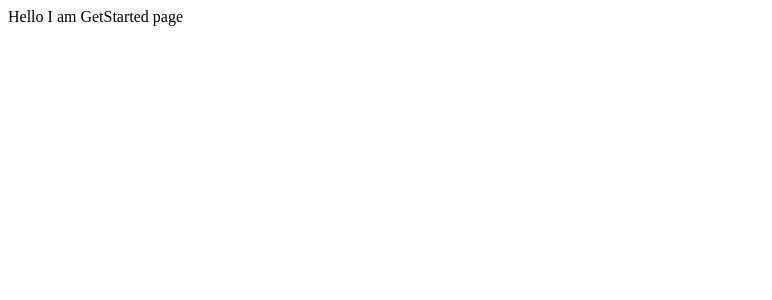
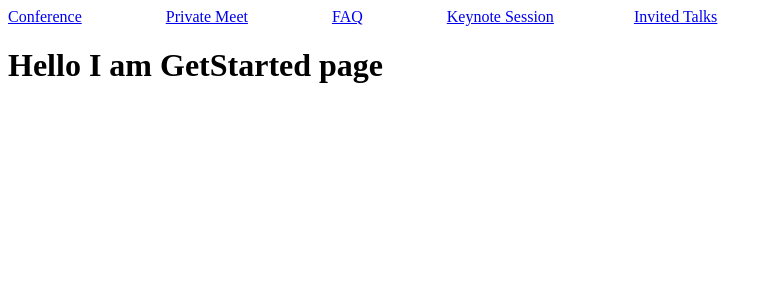
Before and after one commit to Kajal-7/SE_Project, a React (Create React App) app in the folder meetapp/: page / in a window 1280 px wide. Shown: the top 300 px of the page, without its empty margins (0-772 px from the left). Built offline with nearby package versions, Linux system fonts and the light colour scheme.

Commit message:
Added links to various pages

```diff
--- /dev/null
+++ b/meetapp/src/components/Navbar.js
@@ -0,0 +1,16 @@
+import React from 'react'
+import { Link } from "react-router-dom";
+
+function Navbar() {
+  return (
+    <div>
+    <span style={{marginRight: "5rem"}}><Link to={"/dashboard"}>Conference</Link> </span>
+    <span style={{marginRight: "5rem"}}><Link to={"/privatemeet"}>Private Meet</Link> </span>
+    <span style={{marginRight: "5rem"}}><Link to={"/faq"}>FAQ</Link> </span>
+    <span style={{marginRight: "5rem"}}><Link to={"/keynotesession"}>Keynote Session</Link></span>
+    <span style={{marginRight: "5rem"}}><Link to={"/invitedtalk"}>Invited Talks</Link> </span>
+    </div>
+  )
+}
+
+export default Navbar
--- a/meetapp/src/pages/GetStarted.js
+++ b/meetapp/src/pages/GetStarted.js
@@ -1,8 +1,11 @@
 import React from 'react'
-
+import Navbar from '../components/Navbar'
 function GetStarted() {
   return (
-    <div>Hello I am GetStarted page</div>
+    <div>
+    <Navbar />
+    <h1>Hello I am GetStarted page</h1>
+    </div>
   )
 }
 
```
